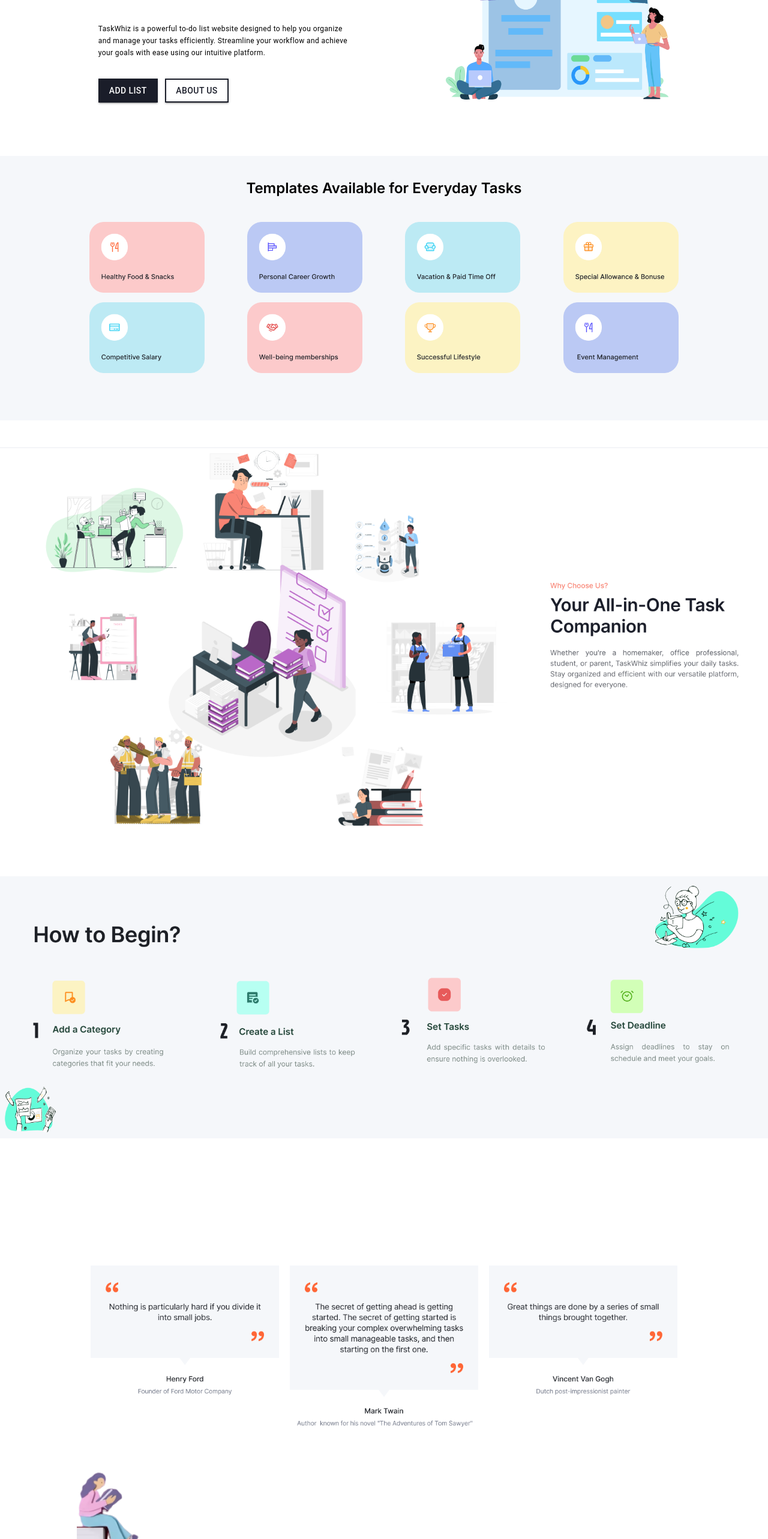
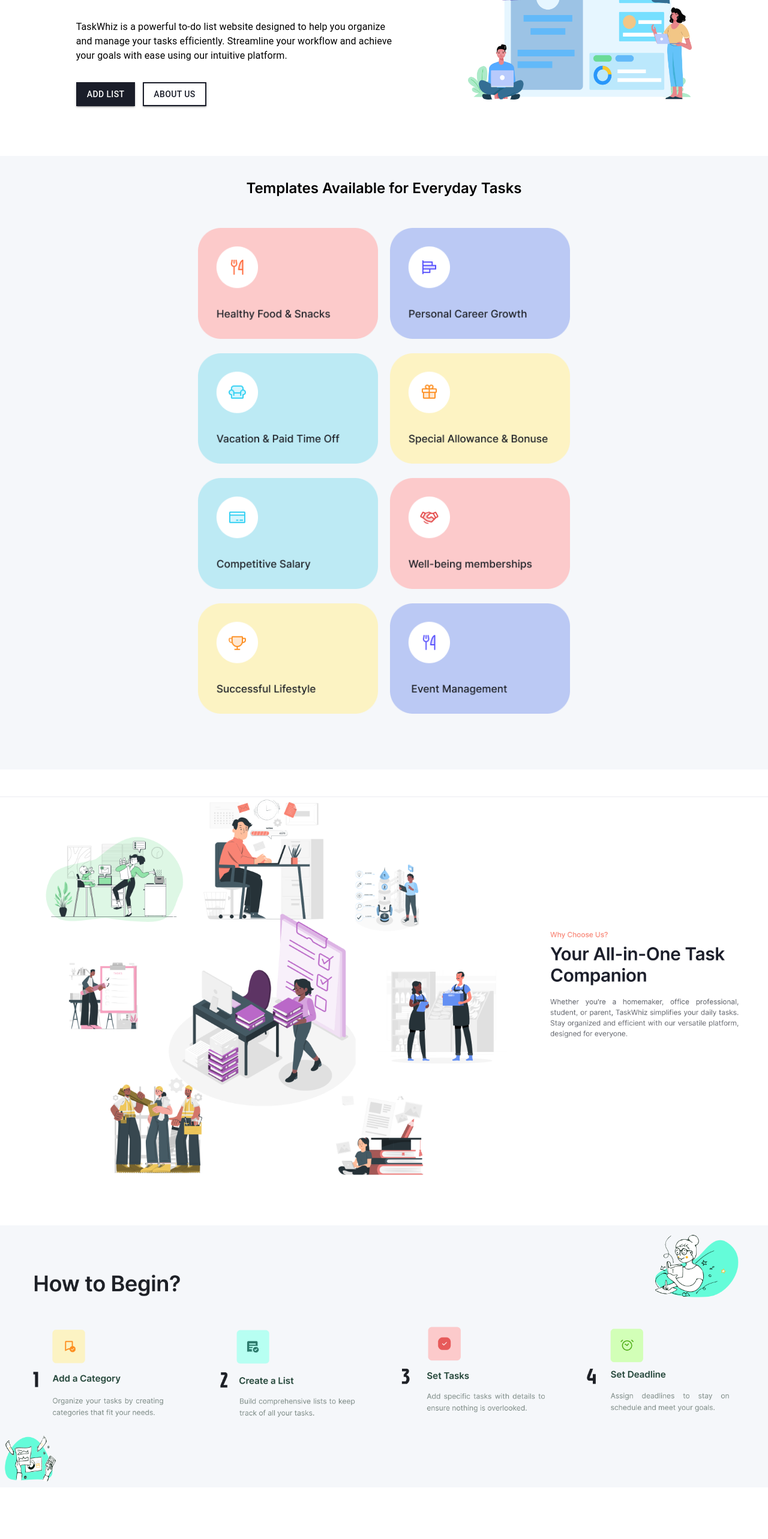
Before and after one commit to Usmaniac2003/todolistFrontEnd, a React (Vite) app: page / in a window 1280 px wide. Shown: the part 234-2800 px from the top of the page at 60% size. Built offline with nearby package versions, Linux system fonts and the light colour scheme.

Commit message:
HomePage Fixed

```diff
--- a/src/Pages/Home.jsx
+++ b/src/Pages/Home.jsx
@@ -17,7 +17,7 @@
 import Girl from '../assets/SittingGirl.png';
 
 import '../Styles/Fonts.css';
-
+import "../Styles/home.css"
 const Home = () => {
   const [isMobile, setIsMobile] = useState(window.innerWidth < 768);
 
@@ -32,6 +32,19 @@
       window.removeEventListener('resize', handleResize);
     };
   }, []);
+
+  const imgStyle = {
+    width: 'clamp(120px,25vw,300px)',
+    height: 'auto',
+    objectFit: 'cover',
+    margin: '10px',
+    transition: 'transform 0.3s ease, box-shadow 0.3s ease',
+  };
+
+  const hoverStyle = {
+    transform: 'scale(1.05)',
+    boxShadow: '0 4px 8px rgba(0, 0, 0, 0.2)',
+  };
 
   return (
     <>
@@ -65,7 +78,7 @@
               Simplify Your Workflow Today!
             </Typography>
             <br />
-            <Typography variant={isMobile?"body1":"caption"}>
+            <Typography variant="body1">
               TaskWhiz is a powerful to-do list website designed to help you organize
               <br /> and manage your tasks efficiently. Streamline your workflow and achieve
               <br /> your goals with ease using our intuitive platform.
@@ -113,26 +126,35 @@
             Templates Available for Everyday Tasks{' '}
           </Typography>
           <div className="TemplateBoxes" style={{ margin: '5vh' }}>
-            <div style={{ display: 'flex', justifyContent: 'space-evenly', flexWrap: 'wrap', marginBottom: '2vh' }}>
-              <img src={Box1} alt="" style={{ width: '15vw', height: 'auto', objectFit: 'cover' }} />
-              <img src={Box2} alt="" style={{ width: '15vw', height: 'auto', objectFit: 'cover' }} />
-              <img src={Box3} alt="" style={{ width: '15vw', height: 'auto', objectFit: 'cover' }} />
-              <img src={Box4} alt="" style={{ width: '15vw', height: 'auto', objectFit: 'cover' }} />
+            <div style={{ display: 'flex', justifyContent: 'space-evenly', flexWrap: 'wrap' }}>
+              <div>
+                <img src={Box1} alt="" style={imgStyle} className="hoverable" />
+                <img src={Box2} alt="" style={imgStyle} className="hoverable" />
+              </div>
+              <div>
+                <img src={Box3} alt="" style={imgStyle} className="hoverable" />
+                <img src={Box4} alt="" style={imgStyle} className="hoverable" />
+              </div>
             </div>
             <div style={{ display: 'flex', justifyContent: 'space-evenly', flexWrap: 'wrap', marginBottom: '2vh' }}>
-              <img src={Box5} alt="" style={{ width: '15vw', height: 'auto', objectFit: 'cover' }} />
-              <img src={Box6} alt="" style={{ width: '15vw', height: 'auto', objectFit: 'cover' }} />
-              <img src={Box7} alt="" style={{ width: '15vw', height: 'auto', objectFit: 'cover' }} />
-              <img src={Box8} alt="" style={{ width: '15vw', height: 'auto', objectFit: 'cover' }} />
+              <div>
+                <img src={Box5} alt="" style={imgStyle} className="hoverable" />
+                <img src={Box6} alt="" style={imgStyle} className="hoverable" />
+              </div>
+              <div>
+                <img src={Box7} alt="" style={imgStyle} className="hoverable" />
+                <img src={Box8} alt="" style={imgStyle} className="hoverable" />
               </div>
             </div>
           </div>
-        <img src={WhyChooseUs} alt="" style={{ width: '100%', margin: '5vh 0' }} />
-        <img src={HowToBegin} alt="" style={{ width: '100%', margin: '5vh 0' }} />
-        <img src={Testimonials} alt="" style={{ width: '100%', marginTop: '5vh' }} />
+        </div>
+        <img src={WhyChooseUs} alt="" className="responsive-img" style={{ width: '100%', margin: '5vh 0' }} />
+<img src={HowToBegin} alt="" className="responsive-img" style={{ width: '100%', margin: '5vh 0' }} />
+<img src={Testimonials} alt="" className="responsive-img" style={{ width: '100%', marginTop: '5vh' }} />
 <img
   src={Girl}
   alt=""
+  className="responsive-img-small"
   style={{ width: '10vw', marginLeft: '10vw', marginBottom: '4vh', position: 'relative', bottom: '100px' }}
 />
 </div>
--- a/src/Styles/home.css
+++ b/src/Styles/home.css
@@ -3,6 +3,7 @@
   align-items: center;
   justify-content: space-evenly;
   margin: 5vh 0;
+  flex-direction: column-reverse;
 }
 
 .WelcomeText {
@@ -41,4 +42,47 @@
   .WelcomeIcon {
     margin-bottom: 0;
   }
+}
+.hoverable {
+  transition: transform 0.3s ease, box-shadow 0.3s ease, border-radius 0.3s ease;
+}
+
+.hoverable:hover {
+  transform: scale(1.05);
+  border-radius: 40px;
+}
+
+/* General responsive image adjustments */
+.responsive-img {
+  width: 100%;
+  margin: 5vh 0;
+}
+
+.responsive-img-small {
+  width: 10vw;
+  margin-left: 10vw;
+  margin-bottom: 4vh;
+  position: relative;
+  bottom: 100px;
+}
+
+/* Media query for mobile devices */
+@media (max-width: 768px) {
+  .responsive-img {
+    width: 100%;
+    margin: 3vh 0;
+  }
+  .responsive-img-small {
+    width: 40vw;
+    margin-left: 0;
+    margin-bottom: 2vh;
+    bottom: 50px;
+  }
+  /* Ensure the text within the images remains readable */
+  .responsive-img img {
+    font-size: 3vw;
+  }
+  .responsive-img-small img {
+    font-size: 3vw;
+  }
 }/*# sourceMappingURL=home.css.map */
--- a/src/Styles/home.scss
+++ b/src/Styles/home.scss
@@ -3,6 +3,7 @@
     align-items: center;
     justify-content: space-evenly;
     margin: 5vh 0;
+    flex-direction: column-reverse;
   }
 
   .WelcomeText {
@@ -45,3 +46,51 @@
       margin-bottom: 0;
     }
   }
+  //Hover
+
+  .hoverable {
+    transition: transform 0.3s ease, box-shadow 0.3s ease, border-radius 0.3s ease;
+  }
+
+  .hoverable:hover {
+    transform: scale(1.05);
+    border-radius: 40px;
+  }
+
+  /* General responsive image adjustments */
+.responsive-img {
+  width: 100%;
+  margin: 5vh 0;
+}
+
+.responsive-img-small {
+  width: 10vw;
+  margin-left: 10vw;
+  margin-bottom: 4vh;
+  position: relative;
+  bottom: 100px;
+}
+
+/* Media query for mobile devices */
+@media (max-width: 768px) {
+  .responsive-img {
+    width: 100%;
+    margin: 3vh 0;
+  }
+
+  .responsive-img-small {
+    width: 40vw;
+    margin-left: 0;
+    margin-bottom: 2vh;
+    bottom: 50px;
+  }
+
+  /* Ensure the text within the images remains readable */
+  .responsive-img img {
+    font-size: 3vw;
+  }
+
+  .responsive-img-small img {
+    font-size: 3vw;
+  }
+}
```
Also changed, not shown: 1 other file (tests, documents, lock files or other folders). Lines whose indentation alone changed are shown as unchanged.
